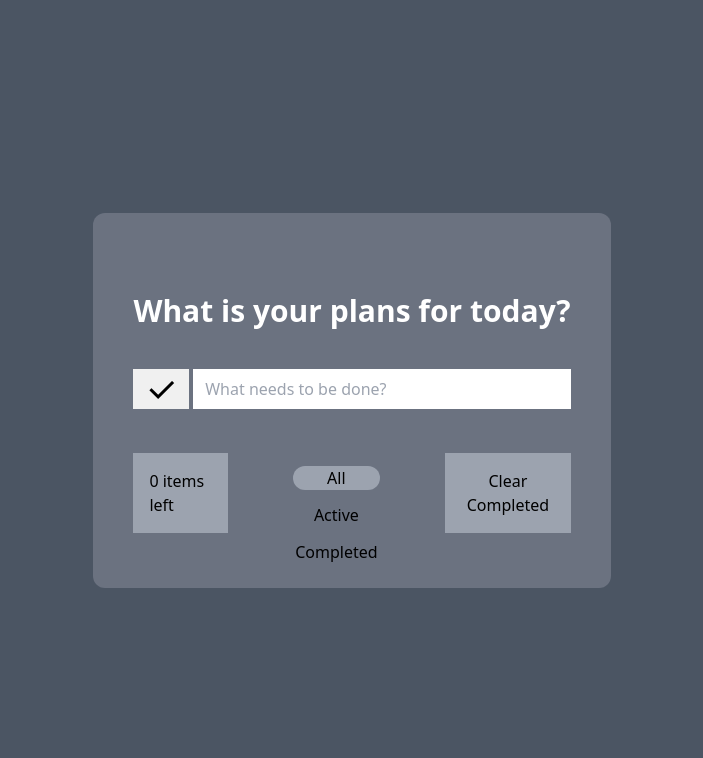
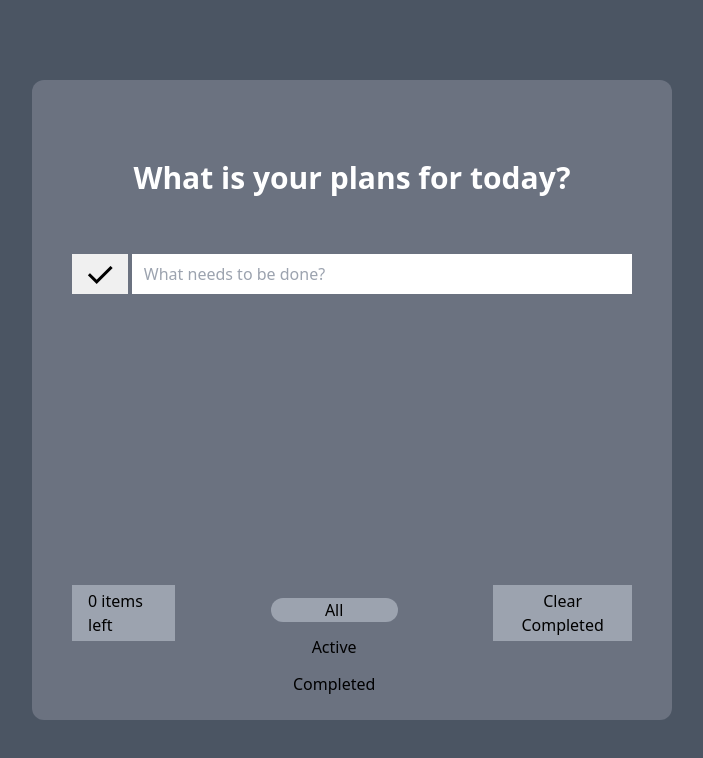
Before and after one commit to patika-hepsiburada-react-bootcamp/odev-5-Burak-Bayraktar, a React (Create React App) app: page / in a window 1280 px wide. Shown: the top 758 px of the page, without its empty margins (288-991 px from the left). Built offline with nearby package versions, Linux system fonts and the light colour scheme.

Commit message:
Fix production env. warnings

```diff
--- a/src/components/ToDoApp/ToDoInput/index.tsx
+++ b/src/components/ToDoApp/ToDoInput/index.tsx
@@ -24,7 +24,6 @@ const ToDoInput = () => {
   const handleClick = () => {
     const newList = [...toDoList];
     markAsActiveAll = markAsActiveAll ? false : true;
-    debugger;
     const list = newList.map(item => ({...item, isCompleted: markAsActiveAll}))
     handleSetItemsValue(list)
     setToDoList(list)
--- a/src/components/ToDoApp/ToDoList/index.tsx
+++ b/src/components/ToDoApp/ToDoList/index.tsx
@@ -6,10 +6,10 @@ import { ITodo } from '../../../interfaces';
 const ToDoList: FC = () => {
     const { toDoList, selectedItem } = useToDo();
     const [list, setList] = useState<ITodo[]>(toDoList);
-    let filteredList;
-    const newList = [...toDoList];
 
     useEffect(() => {
+        let filteredList;
+        const newList = [...toDoList];
         switch (selectedItem.name) {
             case "All":
                 setList(newList);
@@ -26,7 +26,6 @@ const ToDoList: FC = () => {
                 break;
           }
 
-        console.log(selectedItem)
     }, [selectedItem, toDoList]);
 
     return (
--- a/src/components/ToDoApp/styles.scss
+++ b/src/components/ToDoApp/styles.scss
@@ -1,6 +1,6 @@
 .app {
     &-wrapper {
-        @apply bg-gray-500 rounded-xl flex flex-col px-10;
+        @apply bg-gray-500 h-4/5 w-1/2 rounded-xl flex flex-col px-10;
     }
 }
 
```
